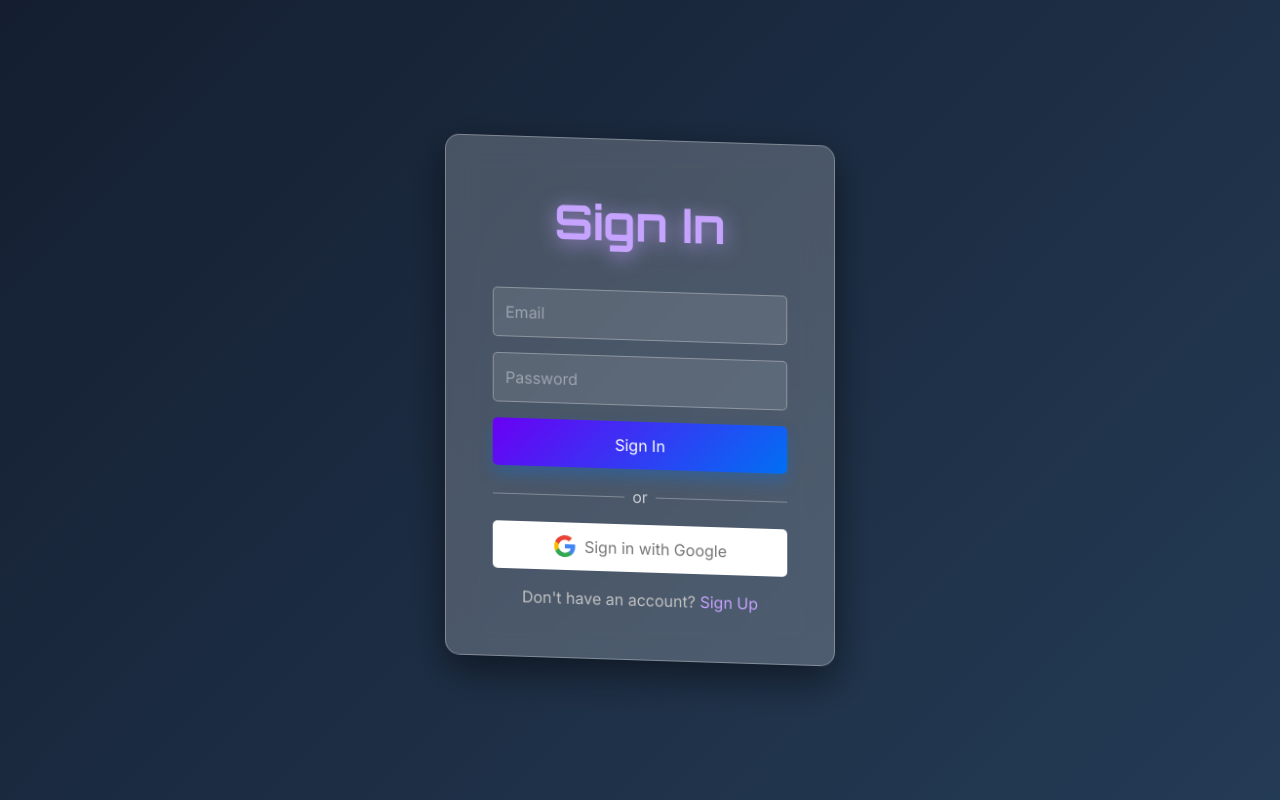
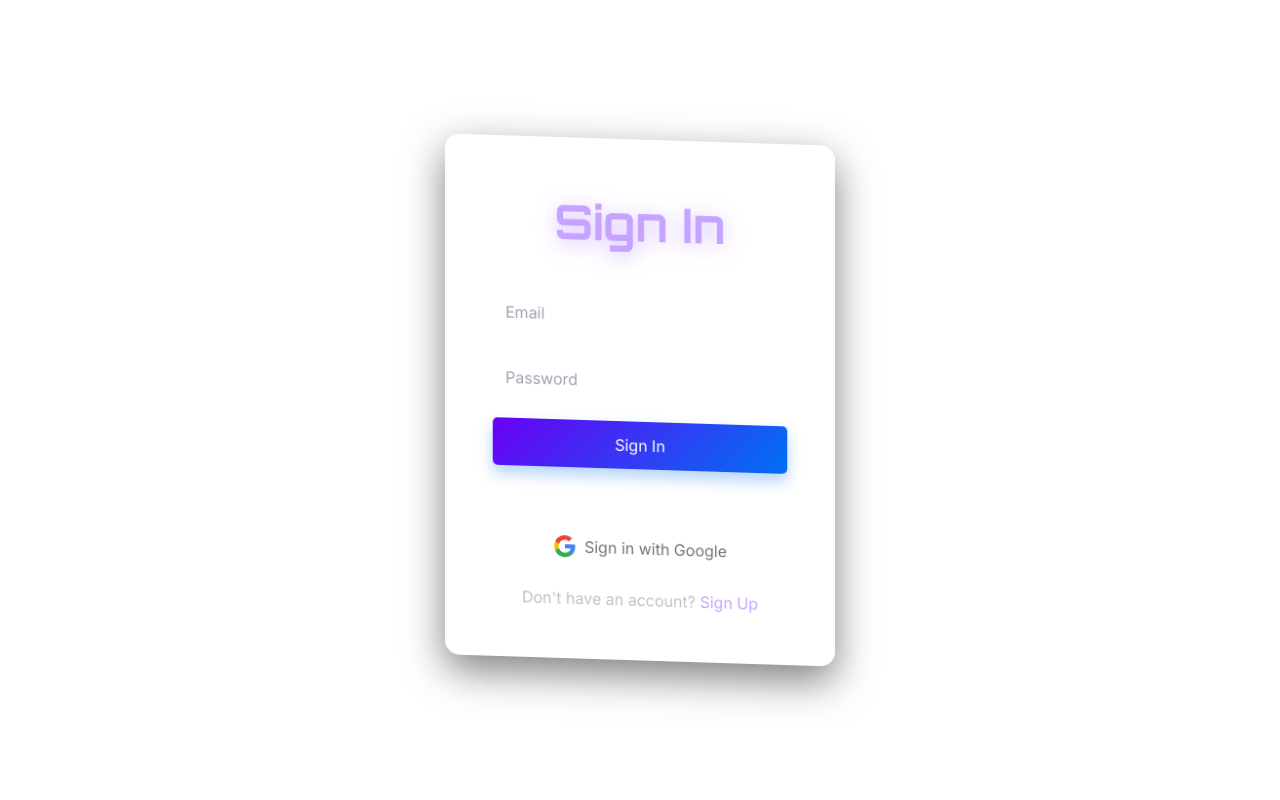
Before and after one commit to aneezahere/Synops, a Next.js app: page /signin in a window 1280 px wide. Built offline with nearby package versions, Linux system fonts and the light colour scheme; no server answers.

Commit message:
Update signin.module.css

```diff
--- a/src/app/signin/signin.module.css
+++ b/src/app/signin/signin.module.css
@@ -3,7 +3,7 @@
     height: 100vh;
     align-items: center;
     justify-content: center;
-    background: linear-gradient(135deg, #141e30, #243b55);
+
   }
 
   .transparentBox {
```
